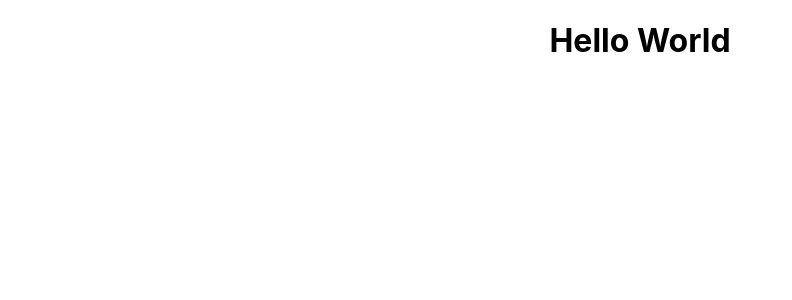
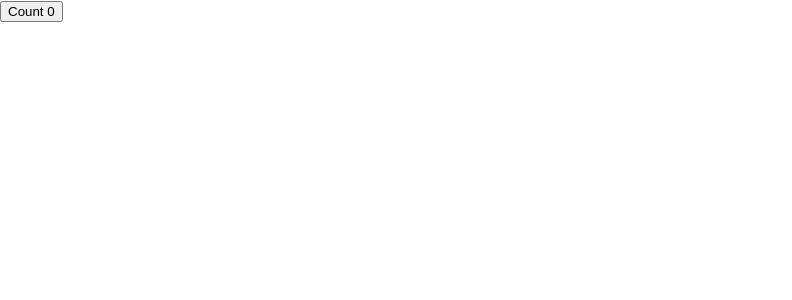
Before and after one commit to Hollie-Fritz/IndividualTaskQ2S1, a React (Create React App) app: page / in a window 1280 px wide. Shown: the top 300 px of the page, without its empty margins (0-792 px from the left). Built offline with nearby package versions, Linux system fonts and the light colour scheme.

Commit message:
class component with state variable

```diff
--- a/src/App.js
+++ b/src/App.js
@@ -1,13 +1,13 @@
-import logo from './logo.svg';
-import './App.css';
-import { Greet } from './components/Greet';
-// functional component
+import './App.css'
+import ClassCounter from './components/ClassCounter'
+
+
 function App() {
   return (
-    <div className="App">
-    <Greet />
-    </div>
-  );
+    <div>
+  <ClassCounter />
+  </div>
+  )
 }
 
 export default App;
--- /dev/null
+++ b/src/components/ClassCounter.js
@@ -0,0 +1,28 @@
+import React, { Component } from 'react'
+
+//1st step: create class component
+class ClassCounter extends Component{
+    constructor(props) {
+        super(props)
+
+        //2nd step: create state variable
+        this.state = {
+            count: 0
+        }
+    }
+
+    //3rd step: create method that is capable of setting the state value
+    incrementCount = () => {
+        this.setState({
+            count: this.state.count + 1
+        })
+    }
+    render() {
+        return (
+            <div>
+                <button onClick={this.incrementCount}> Count {this.state.count}</button>
+            </div>
+        )
+    }
+}
+export default ClassCounter
```
Also changed, not shown: src/components/Greet.js (deleted, +0 -8 lines).
